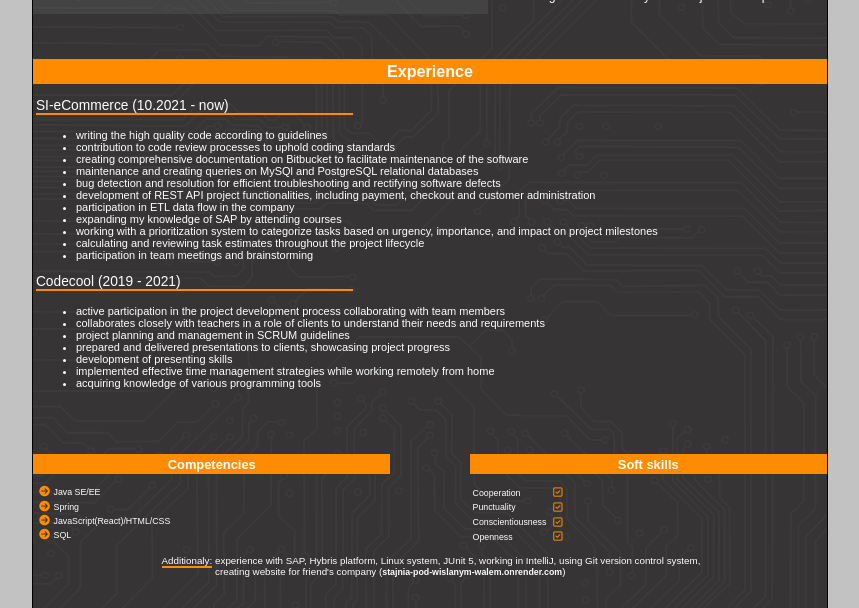
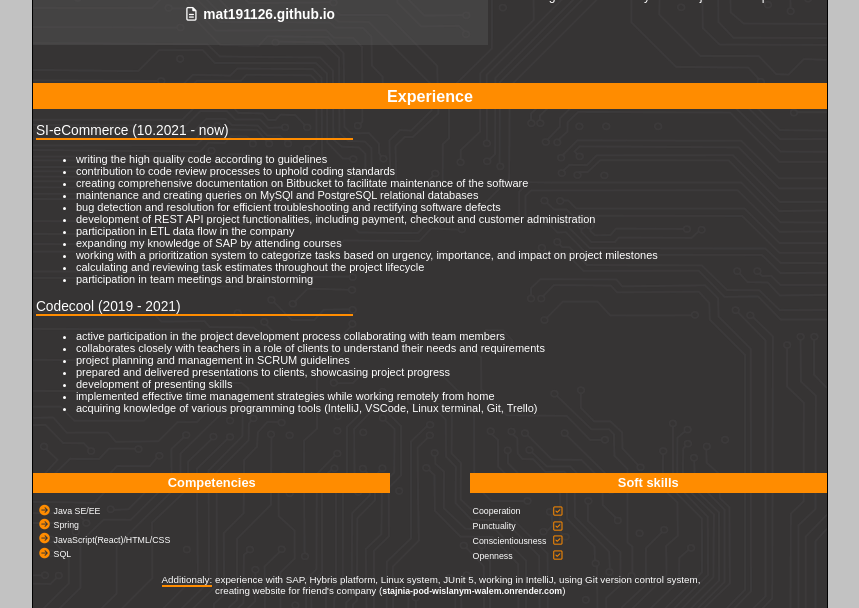
Before and after one commit to Mat191126/Mat191126.github.io, a plain HTML site: page index.html in a window 1280 px wide. Shown: the part 213-821 px from the top of the page, without its empty margins (218-1077 px from the left). Drawn offline with Linux system fonts and the light colour scheme; a web font is replaced by a local one.

Commit message:
Add github pages link

```diff
--- a/index.html
+++ b/index.html
@@ -24,6 +24,7 @@
                     <p><i class="contact_icon far fa-envelope"></i>mateusz.sebastian.przystal@gmail.com</p>
                     <a class="social_link" href="https://www.linkedin.com/in/mateusz-przystal/" target="_blank"><i class="contact_icon fab fa-linkedin"></i>linkedin.com/in/mateusz-przystal</a>
                     <a class="social_link" href="https://github.com/Mat191126" target="_blank"><i class="contact_icon fab fa-github"></i>github.com/Mat191126/</a>
+                    <a class="social_link" href="https://mat191126.github.io/" target="_blank"><i class="contact_icon fa fa-file-text-o"></i>mat191126.github.io</a>
                 </div>
             </div>
             <div class="description_container">
@@ -62,7 +63,7 @@
                     <li>prepared and delivered presentations to clients, showcasing project progress</li>
                     <li>development of presenting skills</li>
                     <li>implemented effective time management strategies while working remotely from home</li>
-                    <li>acquiring knowledge of various programming tools</li>
+                    <li>acquiring knowledge of various programming tools (IntelliJ, VSCode, Linux terminal, Git, Trello)</li>
                 </ul>
             </div>
         </div>
```
Also changed, not shown: html/cv_dark.html (+1 -0 lines), html/cv_light.html (+1 -0 lines).
